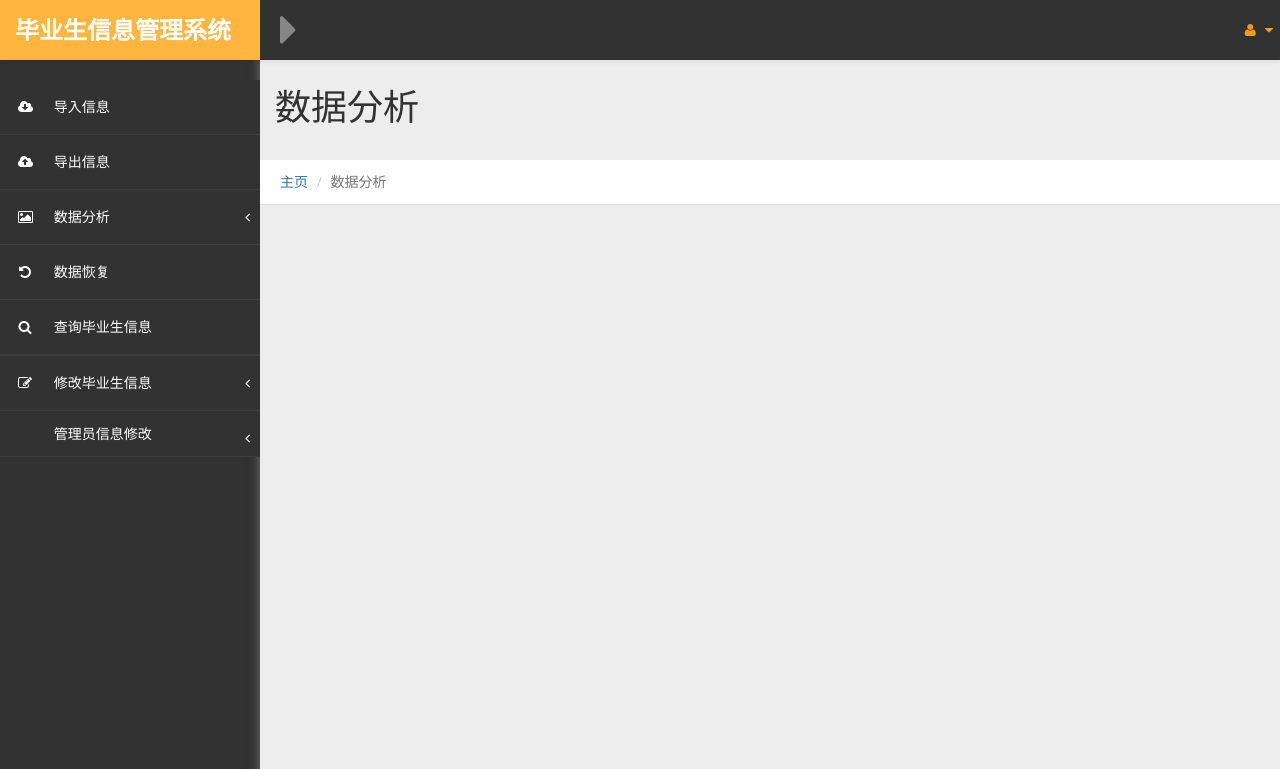
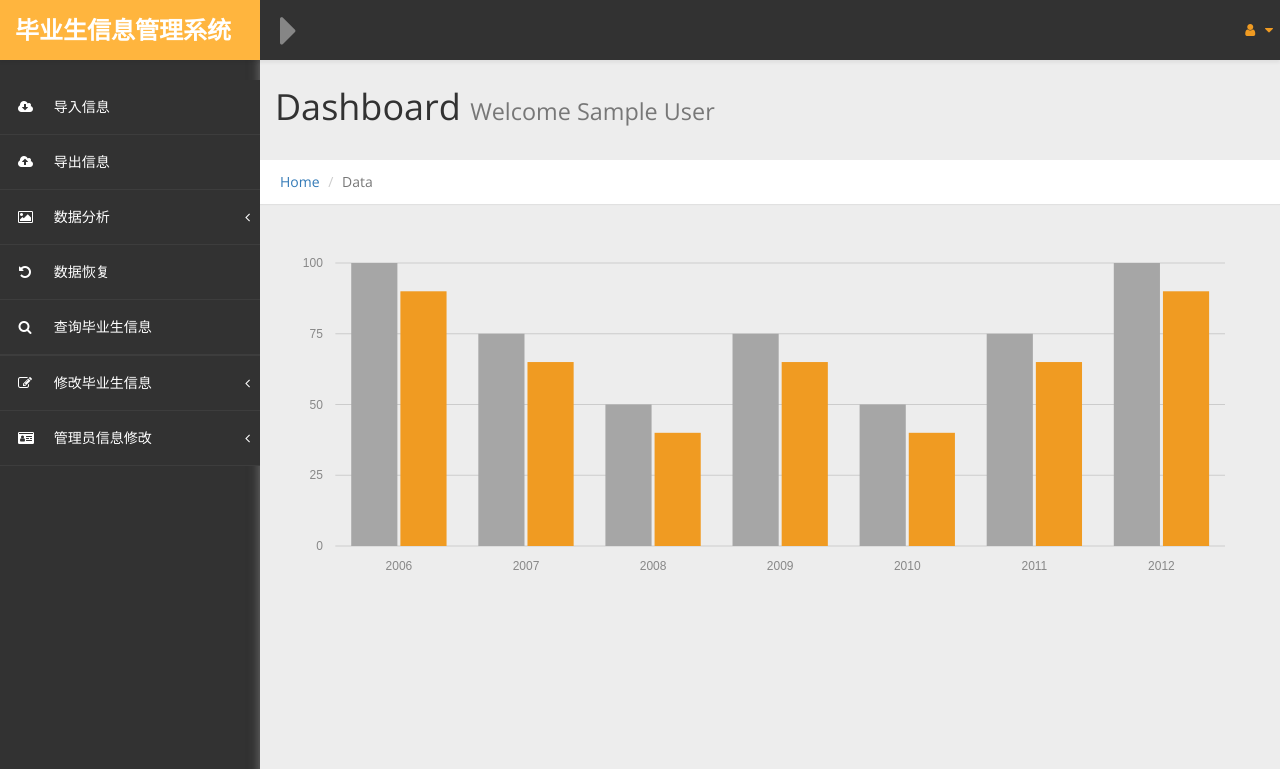
Before and after one commit to DatabaseGroupTju/DatabaseProject, a PHP site: page /data-analysis.php in a window 1280 px wide. Shown: the top 769 px of the page. Run offline with PHP 8.4, Linux system fonts and the light colour scheme; the visitor is signed in with stand-in values (Sample User, id 1).

Commit message:
new web files

```diff
--- a/web/data-analysis.php
+++ b/web/data-analysis.php
@@ -16,7 +16,7 @@ exit();
   <!-- Bootstrap Styles-->
   <link href="assets/css/bootstrap.css" rel="stylesheet" />
   <!-- FontAwesome Styles-->
-  <link href="assets/css/font-awesome.css" rel="stylesheet" />
+<link href="https://maxcdn.bootstrapcdn.com/font-awesome/4.7.0/css/font-awesome.min.css" rel="stylesheet">
   <!-- Morris Chart Styles-->
   <link href="assets/js/morris/morris-0.4.3.min.css" rel="stylesheet" />
   <!-- Custom Styles-->
@@ -32,20 +32,18 @@ exit();
     <div id="page-wrapper">
       <div class="header">
                         <h1 class="page-header">
-                            数据分析
+                            Dashboard <small>Welcome <?php echo $_SESSION['name'] ; ?></small>
                         </h1>
             <ol class="breadcrumb">
-					  <li><a href="#">主页</a></li>
-					  <li class="active">数据分析</li>
+            <li><a href="index.php">Home</a></li>
+            <li class="active">Data</li>
           </ol>
 
     </div>
                     <div id="page-inner">
-
-
-
-
-
+                     <div id="morris-line-chart"></div>
+                    <div id="morris-bar-chart"></div>
+                    <div id="morris-area-chart"></div>
                     </div>
                     <!-- /. PAGE INNER  -->
 
```
Lines whose indentation alone changed are shown as unchanged.
